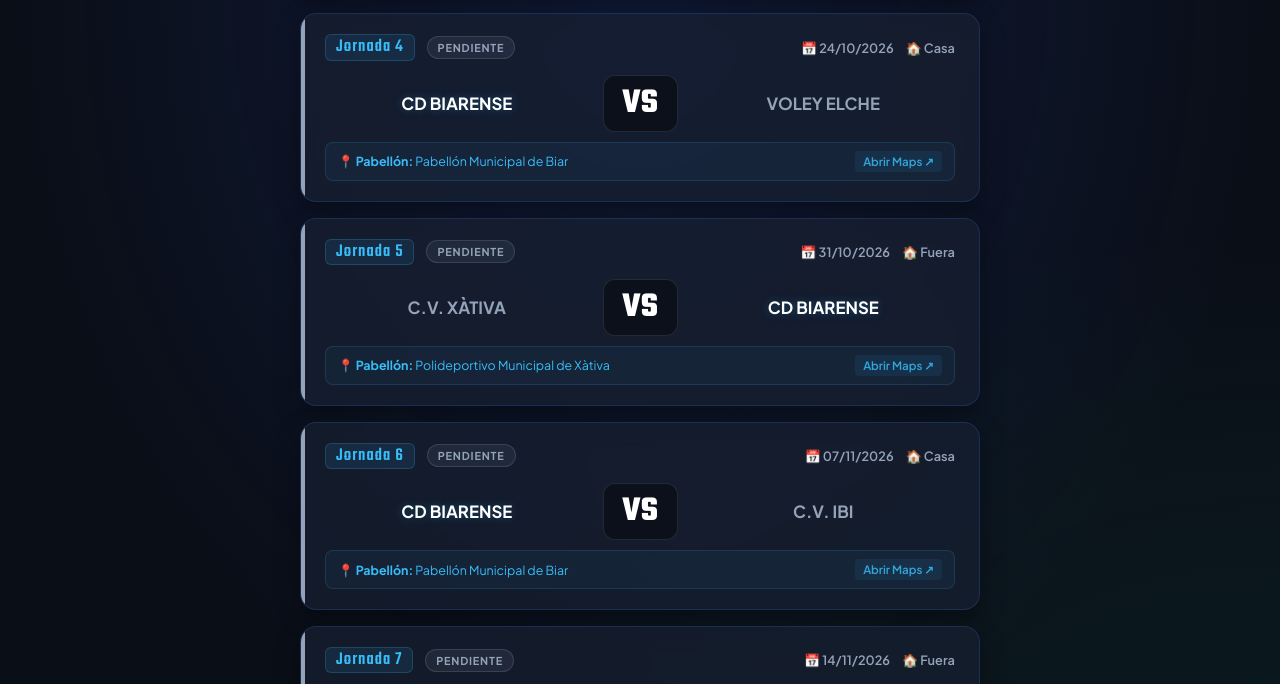
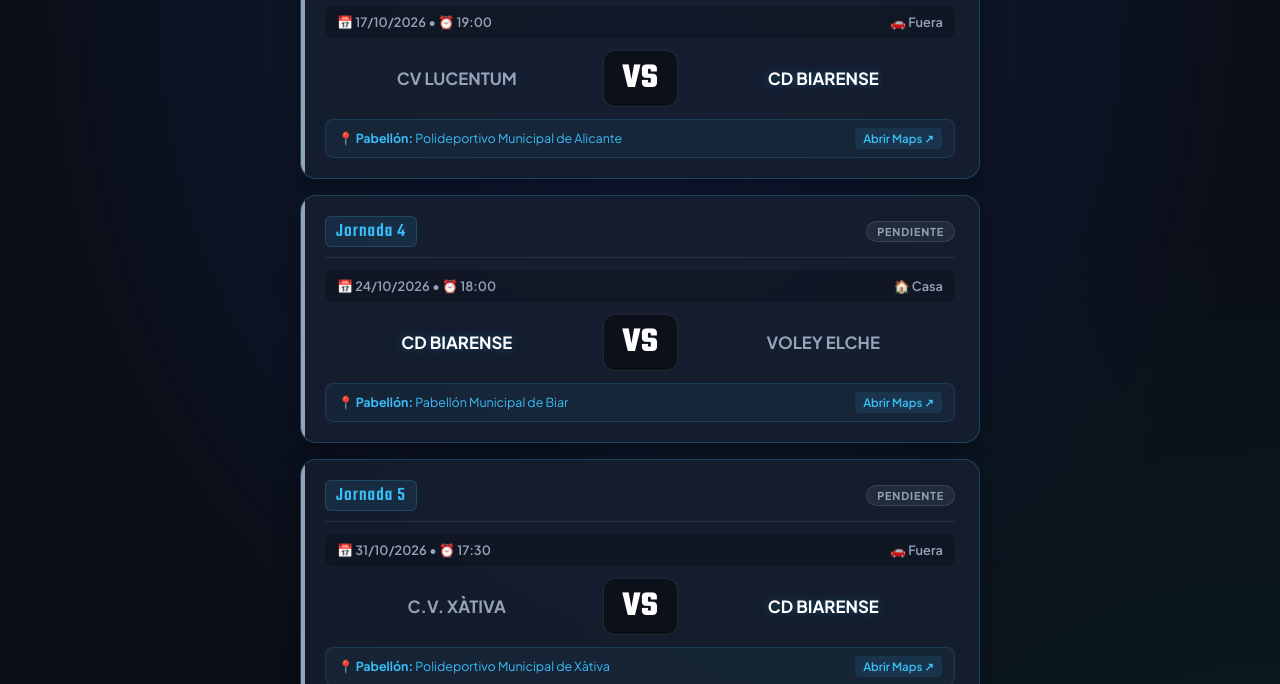
Before and after one commit to RafaLeorioo/voleybot, a plain HTML site: page index.html in a window 1280 px wide. Shown: the part 807-1491 px from the top of the page. Drawn offline with Linux system fonts and the light colour scheme.

Commit message:
Enhance match card styles and layout
Updated styles and structure for match cards and headers. Improved layout for better readability and added condition icons.

```diff
--- a/index.html
+++ b/index.html
@@ -5,7 +5,7 @@
     <meta name="viewport" content="width=device-width, initial-scale=1.0">
     <title>CD BIARENSE - Voleibol</title>
 
-    <!-- FAVICONS Y MANIFIESTO CORREGIDOS CON RUTA ABSOLUTA -->
+    <!-- FAVICONS Y MANIFIESTO CON RUTA ABSOLUTA -->
     <link rel="apple-touch-icon" sizes="180x180" href="https://rafaleorioo.github.io/voleybot/apple-touch-icon.png">
     <link rel="icon" type="image/png" sizes="32x32" href="https://rafaleorioo.github.io/voleybot/favicon-32x32.png">
     <link rel="icon" type="image/png" sizes="16x16" href="https://rafaleorioo.github.io/voleybot/favicon-16x16.png">
@@ -28,10 +28,9 @@
     <style>
         :root {
             --bg-dark: #0a0e17;
-            --card-bg: rgba(23, 31, 48, 0.75);
-            --border-glow: rgba(59, 130, 246, 0.2);
+            --card-bg: rgba(23, 31, 48, 0.85);
+            --border-glow: rgba(56, 189, 248, 0.25);
             --accent-blue: #38bdf8;
-            --accent-gold: #f59e0b;
             --text-main: #f8fafc;
             --text-muted: #94a3b8;
 
@@ -49,7 +48,7 @@
             font-family: 'Plus Jakarta Sans', sans-serif;
             background-color: var(--bg-dark);
             background-image:
-                radial-gradient(at 50% 0%, rgba(30, 58, 138, 0.3) 0px, transparent 70%),
+                radial-gradient(at 50% 0%, rgba(30, 58, 138, 0.35) 0px, transparent 70%),
                 radial-gradient(at 100% 100%, rgba(16, 185, 129, 0.08) 0px, transparent 50%);
             background-attachment: fixed;
             color: var(--text-main);
@@ -91,20 +90,20 @@
             font-weight: 600;
         }
 
+        /* TARJETA MEJORADA */
         .match-card {
             background: var(--card-bg);
             backdrop-filter: blur(12px);
             -webkit-backdrop-filter: blur(12px);
             border-radius: 16px;
-            padding: 16px 18px;
+            padding: 16px;
             margin-bottom: 16px;
             border: 1px solid var(--border-glow);
-            box-shadow: 0 8px 24px rgba(0, 0, 0, 0.35);
+            box-shadow: 0 8px 24px rgba(0, 0, 0, 0.4);
             position: relative;
             overflow: hidden;
         }
 
-        /* Tira lateral indicadora de estado */
         .match-card::before {
             content: '';
             position: absolute;
@@ -118,44 +117,29 @@
         .match-card.Derrota::before { background: var(--loss-glow); }
         .match-card.Pendiente::before { background: var(--text-muted); }
 
-        /* ENCABEZADO DE TARJETA ADAPTADO */
+        /* CABECERA REDISEÑADA PARA EVITAR AMONTONAMIENTOS */
         .match-header {
-            display: flex;
-            flex-direction: column;
-            gap: 8px;
-            margin-bottom: 14px;
-        }
-
-        .header-top-row {
             display: flex;
             justify-content: space-between;
             align-items: center;
-            width: 100%;
+            border-bottom: 1px solid rgba(255, 255, 255, 0.08);
+            padding-bottom: 10px;
+            margin-bottom: 12px;
         }
 
         .jornada-badge {
             font-family: 'Teko', sans-serif;
-            font-size: 1.15rem;
+            font-size: 1.2rem;
             letter-spacing: 1px;
             color: var(--accent-blue);
             background: rgba(56, 189, 248, 0.1);
-            padding: 2px 10px;
+            padding: 1px 10px;
             border-radius: 6px;
             border: 1px solid rgba(56, 189, 248, 0.2);
-            line-height: 1.1;
-        }
-
-        .match-info {
-            color: var(--text-muted);
-            font-size: 0.8rem;
-            font-weight: 600;
-            display: flex;
-            gap: 12px;
-            align-items: center;
         }
 
         .status-badge {
-            padding: 4px 10px;
+            padding: 3px 10px;
             border-radius: 20px;
             font-size: 0.68rem;
             font-weight: 700;
@@ -175,14 +159,34 @@
             border: 1px solid rgba(148, 163, 184, 0.2);
         }
 
-        /* SCOREBOARD ADAPTATIVO */
+        /* DETALLES DE FECHA, HORA Y CONDICIÓN (Coche / Casa) */
+        .match-meta-grid {
+            display: grid;
+            grid-template-columns: 1fr auto;
+            gap: 8px;
+            font-size: 0.8rem;
+            color: var(--text-muted);
+            margin-bottom: 12px;
+            background: rgba(10, 14, 23, 0.4);
+            padding: 8px 12px;
+            border-radius: 8px;
+            font-weight: 600;
+        }
+
+        .match-meta-grid div {
+            display: flex;
+            align-items: center;
+            gap: 6px;
+        }
+
+        /* SCOREBOARD */
         .scoreboard {
             display: flex;
             flex-direction: column;
-            gap: 10px;
-            margin: 10px 0;
-            background: rgba(10, 14, 23, 0.5);
-            padding: 12px 14px;
+            gap: 8px;
+            margin-bottom: 12px;
+            background: rgba(10, 14, 23, 0.6);
+            padding: 12px;
             border-radius: 12px;
             border: 1px solid rgba(255, 255, 255, 0.05);
         }
@@ -195,11 +199,10 @@
         }
 
         .team-name {
-            font-size: 0.95rem;
+            font-size: 0.92rem;
             font-weight: 700;
             color: #94a3b8;
             word-break: break-word;
-            line-height: 1.25;
             flex: 1;
         }
 
@@ -210,25 +213,25 @@
 
         .team-score {
             font-family: 'Teko', sans-serif;
-            font-size: 1.8rem;
+            font-size: 1.7rem;
             font-weight: 700;
             color: #ffffff;
             background: rgba(10, 14, 23, 0.9);
             border: 1px solid rgba(255, 255, 255, 0.1);
             border-radius: 8px;
-            min-width: 38px;
+            min-width: 36px;
             text-align: center;
             line-height: 1;
-            padding: 4px 6px;
+            padding: 3px 6px;
         }
 
         /* PARCIALES */
         .parciales-box {
-            margin: 10px 0 6px 0;
+            margin-bottom: 10px;
             background: rgba(10, 14, 23, 0.4);
             border-radius: 8px;
             padding: 8px 10px;
-            font-size: 0.78rem;
+            font-size: 0.76rem;
             color: var(--text-muted);
             text-align: center;
             border: 1px dashed rgba(255, 255, 255, 0.08);
@@ -239,9 +242,8 @@
             color: #e2e8f0;
         }
 
-        /* BOTÓN DE MAPS AL FINAL DE LA TARJETA */
+        /* UBICACIÓN / MAPS */
         .location-box {
-            margin-top: 8px;
             font-size: 0.78rem;
             color: var(--accent-blue);
             background: rgba(56, 189, 248, 0.05);
@@ -257,14 +259,12 @@
         }
 
         .location-box span.pabellon-texto {
-            white-space: normal;
             word-break: break-word;
             flex: 1;
         }
 
         .location-box span.maps-btn {
             font-size: 0.72rem;
-            opacity: 0.85;
             font-weight: 600;
             white-space: nowrap;
             background: rgba(56, 189, 248, 0.1);
@@ -274,25 +274,12 @@
 
         .location-box:hover {
             background: rgba(56, 189, 248, 0.12);
-            border-color: rgba(56, 189, 248, 0.4);
         }
 
-        /* VISTA PARA TABLETS Y PC */
+        /* VISTA PC */
         @media (min-width: 550px) {
             header h1 { font-size: 3.6rem; }
-            header p { font-size: 0.9rem; }
             .match-card { padding: 20px 24px; }
-
-            .match-header {
-                flex-direction: row;
-                justify-content: space-between;
-                align-items: center;
-            }
-
-            .header-top-row {
-                width: auto;
-                gap: 12px;
-            }
 
             .scoreboard {
                 display: grid;
@@ -370,16 +357,19 @@
                         setVisitante = partes[1].trim();
                     }
 
+                    // Determinar icono de condición (Coche si es Fuera, Casa si es Casa)
+                    const esFuera = p.condicion && p.condicion.toLowerCase().includes('fuera');
+                    const iconoCondicion = esFuera ? '🚗' : '🏠';
+
                     card.innerHTML = `
                         <div class="match-header">
-                            <div class="header-top-row">
-                                <span class="jornada-badge">${p.jornada}</span>
-                                <span class="status-badge ${p.estado}">${p.estado}</span>
-                            </div>
-                            <div class="match-info">
-                                <span>📅 ${p.fecha}</span>
-                                <span>🏠 ${p.condicion}</span>
-                            </div>
+                            <span class="jornada-badge">${p.jornada}</span>
+                            <span class="status-badge ${p.estado}">${p.estado}</span>
+                        </div>
+
+                        <div class="match-meta-grid">
+                            <div>📅 ${p.fecha} ${p.hora ? `• ⏰ ${p.hora}` : ''}</div>
+                            <div>${iconoCondicion} ${p.condicion}</div>
                         </div>
 
                         <div class="scoreboard">
```
